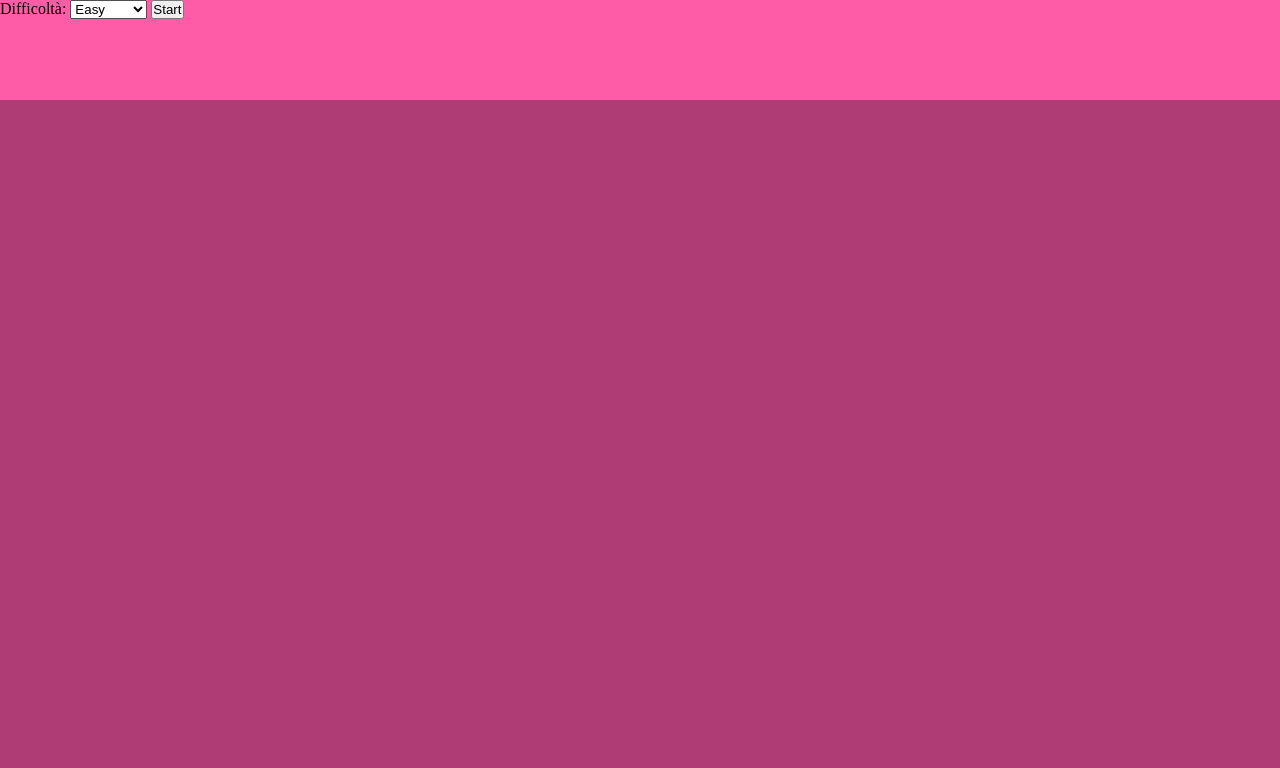
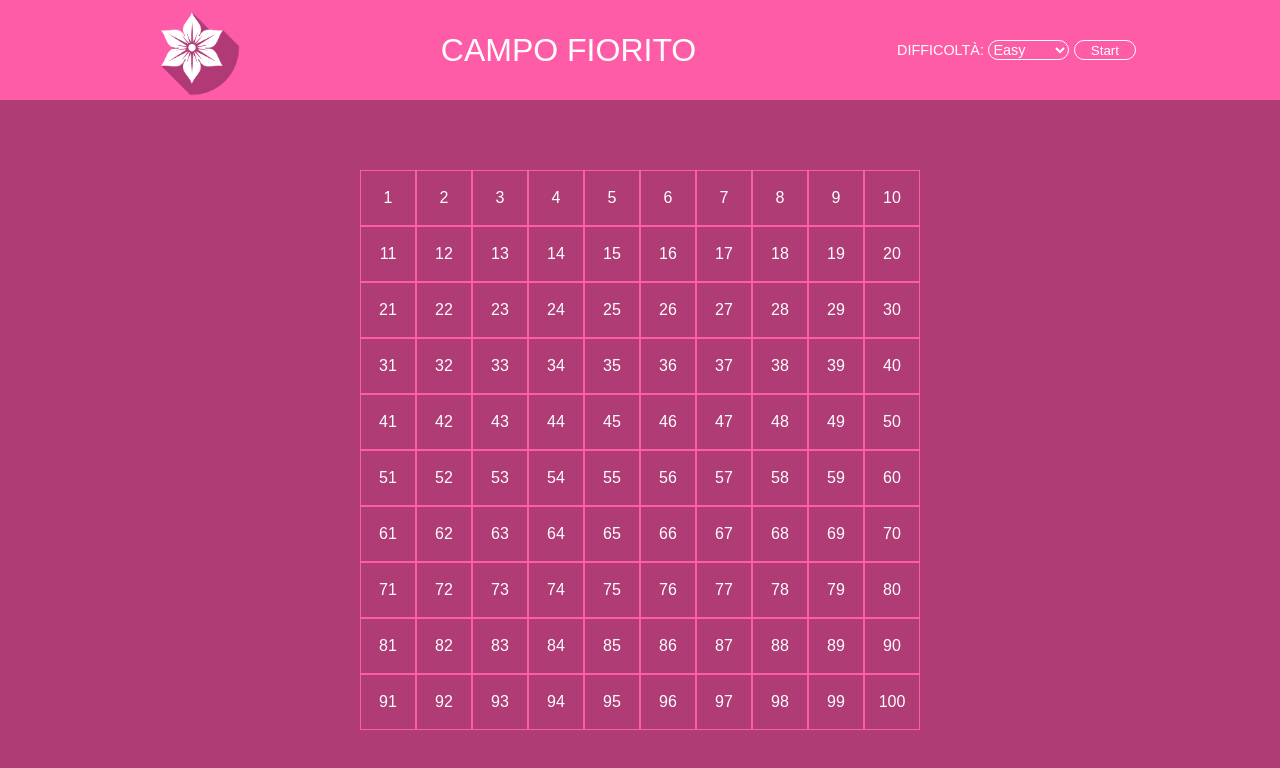
Before and after one commit to katy01101011/js-campominato-grid, a plain HTML site: page index.html in a window 1280 px wide. Both pictures are taken after a click on the button "Start". Drawn offline with Linux system fonts and the light colour scheme.

Commit message:
add: bonus "select" and style "css"

```diff
--- a/css/style.css
+++ b/css/style.css
@@ -2,6 +2,7 @@
     --color1: #FE5CA6;
     --color2: #AF3C75;
     --color3: #FFFFFF;
+    --header-padding: 9rem;
 }
 
 /* RESET */
@@ -9,6 +10,8 @@
     margin: 0;
     padding: 0;
     box-sizing: border-box;
+    font-family: Arial, Helvetica, sans-serif;
+    color: var(--color3);
 }
 
 body {
@@ -19,6 +22,24 @@ header {
     width: 100%;
     height: 100px;
     background-color: var(--color1);
+    display: flex;
+    justify-content: space-between;
+    align-items: center;
+    padding-left: var(--header-padding);
+    padding-right: var(--header-padding);
+}
+
+.game-title {
+    text-transform: uppercase;
+    font-size: 2rem;
+}
+
+.img-container {
+    width: 6rem;
+}
+
+.img-container>img {
+    width: 100%;
 }
 
 main {
@@ -57,6 +78,35 @@ span {
     align-items: center;
 }
 
+div label {
+    text-transform: uppercase;
+    font-size: .9rem;
+}
+
+select {
+    background-color: var(--color1);
+    border: 1px solid var(--color3);
+    border-radius: 10px;
+    font-size: .9rem;
+}
+
+button {
+    background-color: var(--color1);
+    color: var(--color3);
+    padding: .1rem 1rem;
+    border: 1px solid white;
+    border-radius: 10px;
+}
+
+button:hover {
+    background-color: var(--color3);
+    color: var(--color1);
+}
+
 .active {
-    background-color: var(--color1);
+    background-image: url(../img/vecteezy_flower-icon_1190575.png);
+    background-size: 4.2vh;
+    background-position: center;
+    background-repeat: no-repeat;
+    color: transparent;
 }
--- a/index.html
+++ b/index.html
@@ -12,16 +12,24 @@
 <body>
     <!-- HEADER -->
     <header>
+        <div class="img-container">
+            <img src="img/vecteezy_flower-icon_1190575.png" alt="">
+        </div>
+        <div class="game-title">
+            Campo fiorito
+        </div>
+        <div class="startSelection">
+            <label for="mylevel">Difficoltà:</label>
 
-        <label for="mylevel">Difficoltà:</label>
+            <select name="mylevel" id="mylevel">
+                <option value="10">Easy</option>
+                <option value="9">Standard</option>
+                <option value="7">Crazy</option>
+            </select>
 
-        <select name="mylevel" id="mylevel">
-            <option value="fanculo">Easy</option>
-            <option value="brutto">Standard</option>
-            <option value="codice">Crazy</option>
-        </select>
+            <button id="start">Start</button>
 
-        <button id="start">Start</button>
+        </div>
     </header>
     <!-- /HEADER -->
 
--- a/js/scritpt.js
+++ b/js/scritpt.js
@@ -1,13 +1,12 @@
 // Cambia il numero per cambiare la dimensione della griglia
-console.log(document.getElementById('mylevel').value);
-let userChoice = document.getElementById('mylevel');
-console.log(userChoice, typeof(userChoice));
-let difficult = parseInt(userChoice.value);
+
+let limit;
+let difficult;
 // console.log(difficult);
-let limit = Math.pow(difficult, 2);
+
 let grid = document.querySelector('.grid');
 
-document.getElementById('start').addEventListener('click', gridWithSquares(difficult));
+document.getElementById('start').addEventListener('click', gridWithSquares);
 
 // FUNCTIONS
 
@@ -15,14 +14,22 @@ document.getElementById('start').addEventListener('click', gridWithSquares(diffi
  * Description // ADD: n 'clickable' squares in a grid
  * @returns {Object} // squares -> grid items
  */
-function gridWithSquares(gridSize) {
+function gridWithSquares() {
     grid.innerHTML = ''; // Ripulisco griglia
 
+    difficult = parseInt(document.getElementById('mylevel').value);
+    console.log(difficult);
+
+    limit = Math.pow(difficult, 2);
+    console.log(limit);
+
+
     for (let i = 1; i <= limit; i++) {
-        let gridItem = newGridSquare(i, gridSize);
+        let gridItem = newGridSquare(i, difficult);
         gridItem.addEventListener('click', function() {
-        this.classList.add('active');
-        })
+            this.classList.add('active');
+            }
+        )
         grid.append(gridItem);
     }
 
@@ -35,6 +42,7 @@ function gridWithSquares(gridSize) {
  * @returns {Object} // Grid HTML item square with numer inside
  */
 function newGridSquare(spanText, rowColQuantity) {
+
     const newSquare = document.createElement("div");
     newSquare.innerHTML = `<span>${spanText}</span>`;
     newSquare.style.width = `calc(100% / ${rowColQuantity})`;
```
